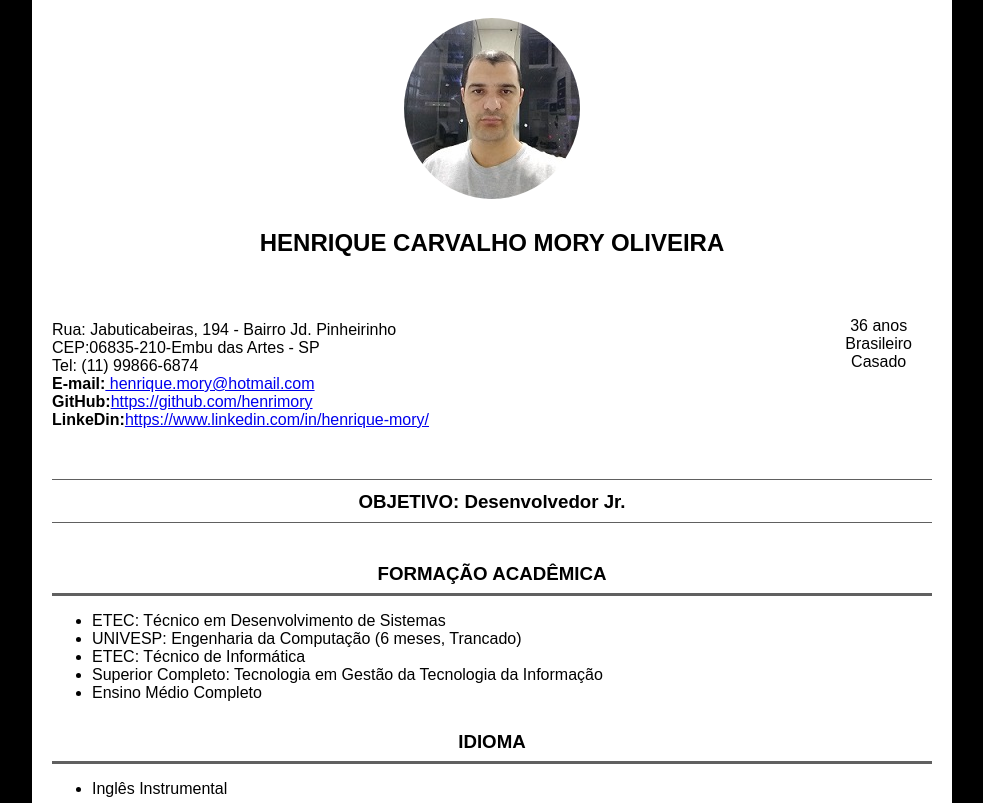
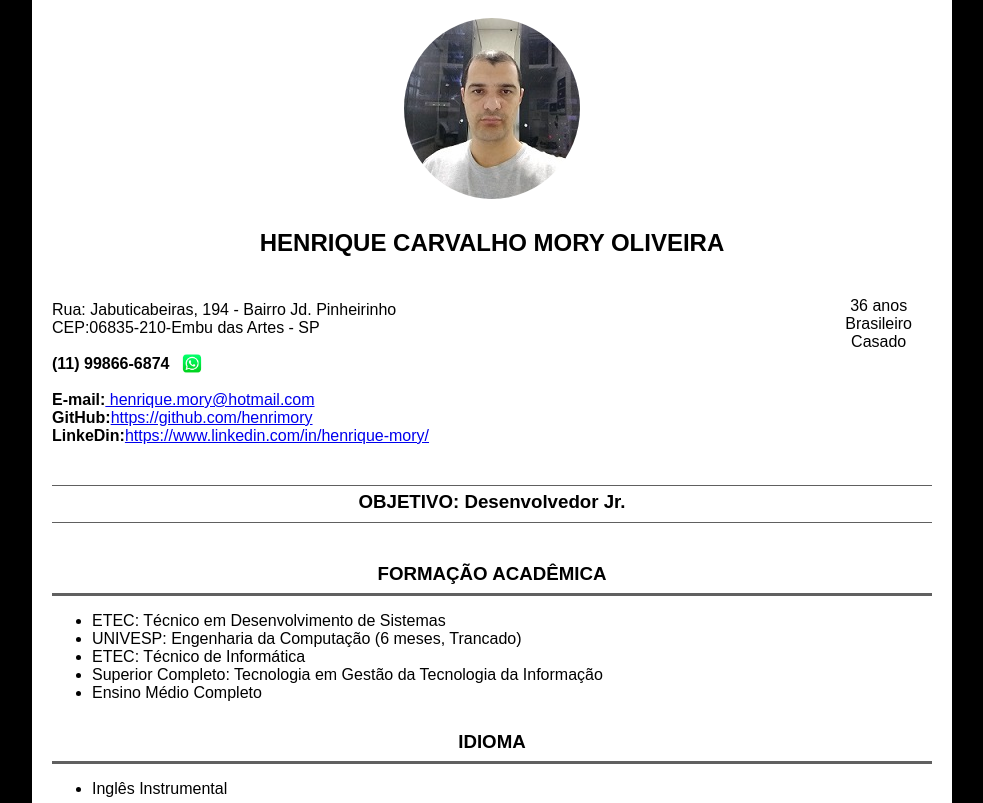
Before and after one commit to henrimory/projeto-vitae, a plain HTML site: page index.html in a window 1280 px wide. Shown: the top 803 px of the page, without its empty margins (148-1131 px from the left). Drawn offline with Linux system fonts and the light colour scheme.

Commit message:
update whatsapp

```diff
--- a/css/arquivo.css
+++ b/css/arquivo.css
@@ -1,11 +1,3 @@
-/* {
-	margin: 0;
-	padding: 0;
-	outline: 0;
-	box-sizing: border-box;
-  }
-*/
-
 
 body{
 	/*min-height: 100%;*/
@@ -20,6 +12,15 @@ body{
 	 margin-right: auto;
 
  }
+
+ div#whats img{
+	float: left;
+	max-width:40px;
+    max-height:40px;
+	margin-left: 120px;
+	margin-top: -26px;
+	margin-bottom: 10px;
+}
 
 div#interface {
 	width: 900px;
@@ -44,7 +45,7 @@ header div#dadosesq{
 	font-family: arial;
 	font-size: 8;
 	margin-top: -60px;
-	padding-bottom: 50px;
+	padding-bottom: 40px;
 	border-bottom: 1px #606060 solid;
 	height: 40px;
 	width: 880px;
@@ -57,9 +58,9 @@ header div#dadosdir{
 	text-align: center;
 	font-family: arial;
 	font-size: 8;
-	margin-top: 40px;
+	margin-top: 20px;
 	margin-right: 30px;
-	padding-top: -30px;
+	padding-top: -20px;
 	padding-bottom: 10px;
 
 }
--- a/index.html
+++ b/index.html
@@ -22,12 +22,16 @@
 					Casado
 				</div>
 				<div id="dadosesq">
-						Rua: Jabuticabeiras, 194 - Bairro Jd. Pinheirinho <br>
-						CEP:06835-210-Embu das Artes - SP  <br>
-						Tel: (11) 99866-6874 <br>
-						<b>E-mail:</b>  <a href="mailto:henrique.mory@hotmail.com"> henrique.mory@hotmail.com </a><br>
-						<b>GitHub:</b>  <a href="https://github.com/henrimory" target=_blank>https://github.com/henrimory</a><br>
-						<b>LinkeDin:</b>  <a href="https://www.linkedin.com/in/henrique-mory/" target=_blank>https://www.linkedin.com/in/henrique-mory/</a>
+					Rua: Jabuticabeiras, 194 - Bairro Jd. Pinheirinho <br>
+					CEP:06835-210-Embu das Artes - SP  <br>  <br>
+						<b>(11) 99866-6874</b>
+					<div id="whats">
+						<a href="https://web.whatsapp.com/"target=_blank><img src="imagem/whats.png" alt="WhatsApp"></a>
+					</div>
+					<br>
+					<b>E-mail:</b>  <a href="mailto:henrique.mory@hotmail.com"> henrique.mory@hotmail.com </a><br>
+					<b>GitHub:</b>  <a href="https://github.com/henrimory" target=_blank>https://github.com/henrimory</a><br>
+					<b>LinkeDin:</b>  <a href="https://www.linkedin.com/in/henrique-mory/" target=_blank>https://www.linkedin.com/in/henrique-mory/</a>
 				</div>
 				<div id="objetivo">
 					<h3>OBJETIVO: Desenvolvedor Jr.</h3>
```
Also changed, not shown: imagem/whats.png (added).
